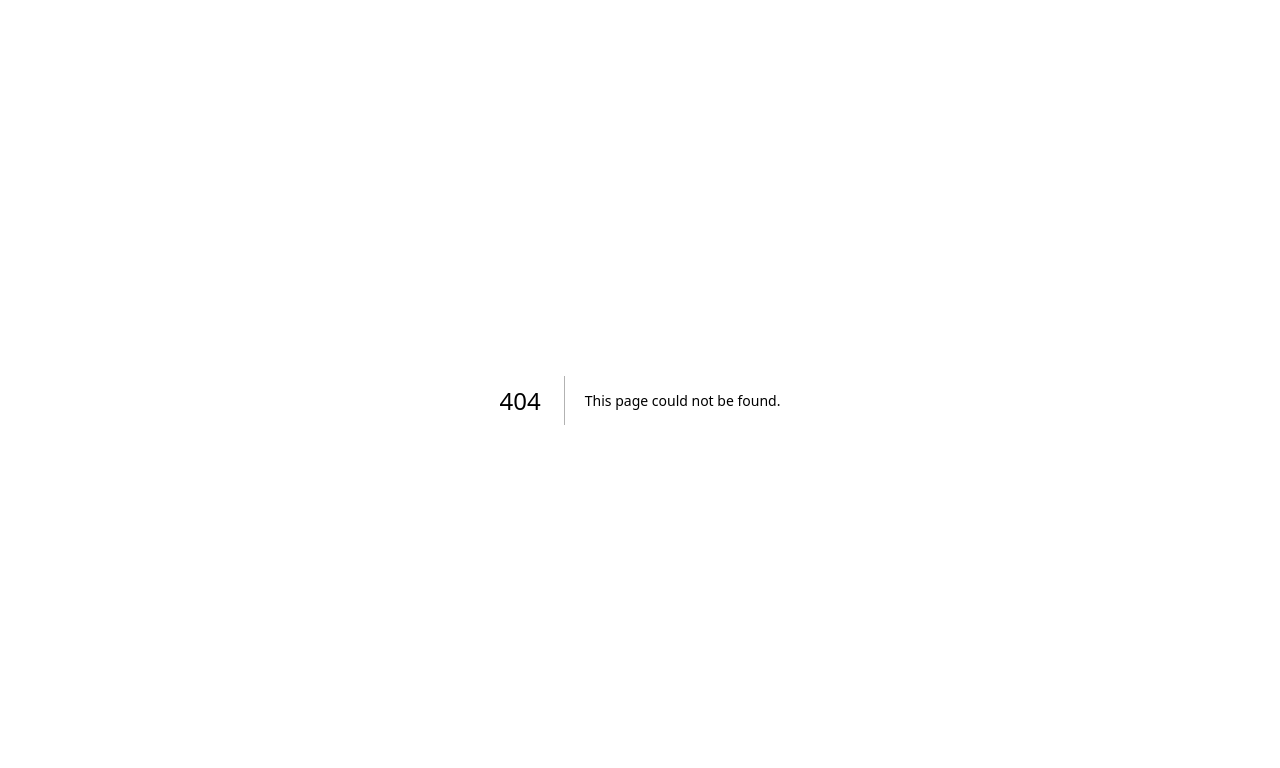
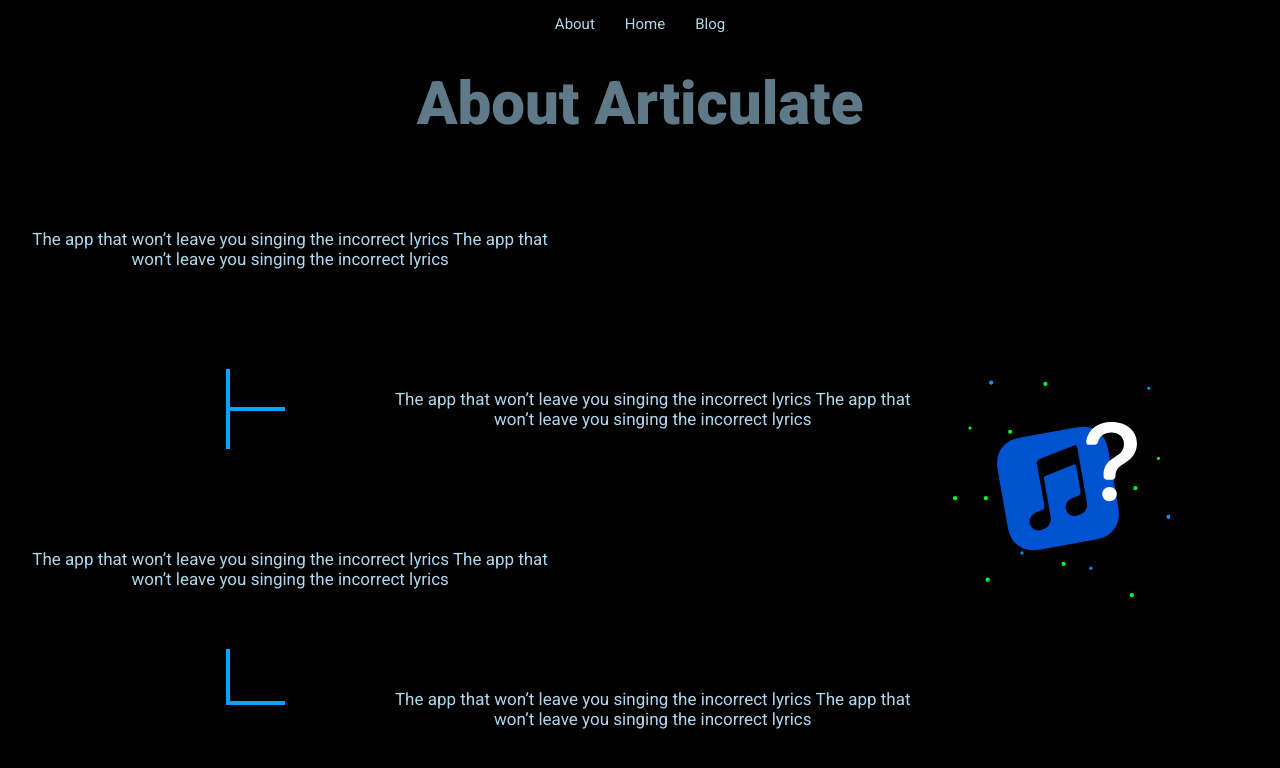
Before and after one commit to SizoDevelops/ArticulateOfficial, a Next.js app: page /about in a window 1280 px wide. Before the commit this address had no page. Shown: the top 768 px of the page. Built offline with nearby package versions, Linux system fonts and the light colour scheme.

Commit message:
About page

```diff
--- /dev/null
+++ b/components/about/Body.jsx
@@ -0,0 +1,52 @@
+import React from 'react'
+import styles from '../styles/aboutPage/Body.module.css'
+import Image from 'next/image'
+import logo from '../../public/logo.svg'
+
+export default function Body() {
+  return (
+    <>
+    <h1 className={styles.title}>About Articulate</h1>
+    <div className={styles.mainCont}>
+        <div className={styles.aboutCont}>
+            <div className={styles.paraCont2}>
+                <div className={styles.divCont}>
+                    <div className={styles.divParaOne3}></div>
+                    <div className={styles.divParaOne22}></div>
+                </div>
+                <p className={styles.para}>The app that won’t leave you singing the incorrect lyrics The app that won’t leave you singing the incorrect lyrics</p>
+            </div>
+
+            <div className={styles.paraCont1}>
+                <div className={styles.divCont}>
+                    <div className={styles.divParaOne1}></div>
+                    <div className={styles.divParaOne11}></div>
+                </div>
+                <p className={styles.para}>The app that won’t leave you singing the incorrect lyrics The app that won’t leave you singing the incorrect lyrics </p>
+            </div>
+
+            <div className={styles.paraCont2}>
+                <div className={styles.divCont}>
+                    <div className={styles.divParaOne3}></div>
+                    <div className={styles.divParaOne22}></div>
+                </div>
+                <p className={styles.para}>The app that won’t leave you singing the incorrect lyrics The app that won’t leave you singing the incorrect lyrics</p>
+            </div>
+
+            <div className={styles.paraCont3}>
+                <div className={styles.lastDivCont}>
+                    <div className={styles.divParaOne2}></div>
+                    <div className={styles.divParaOne11}></div>
+                </div>
+                <p className={styles.para}>The app that won’t leave you singing the incorrect lyrics The app that won’t leave you singing the incorrect lyrics</p>
+            </div>
+        </div>
+        <div className={styles.image}>
+            <Image src={logo} alt="Logo" fill/>
+        </div>
+
+    </div>
+    </>
+
+  )
+}
--- a/components/header.tsx
+++ b/components/header.tsx
@@ -6,7 +6,7 @@
 export default function Header() {
   return (
     <div className={styles.header}>
-        <Link href="/" className={styles.link}>About</Link>
+        <Link href="/about" className={styles.link}>About</Link>
         <Link href="/" className={styles.link}>Home</Link>
         <Link href="/" className={styles.link}>Blog</Link>
     </div>
--- /dev/null
+++ b/components/styles/aboutPage/Body.module.css
@@ -0,0 +1,96 @@
+.mainCont{
+    padding: 30px;
+    width: 100%;
+    display: flex;
+    flex-direction: row;
+    align-items: center;
+    justify-content: space-between;
+}
+.image{
+    width: 300px;
+    height:300px;
+    margin-left: 40px;
+    position: relative;
+    margin-right: 80px;
+    display: none;
+}
+.title{
+    color: #5F7988;
+    width: 100%;
+    text-align: center;
+    font-size: min(60px, 10vw);
+    margin-top: 20px;
+}
+.aboutCont{
+    display: flex;
+    flex-direction: column;
+    width: min(100%, 100vw);
+}
+.paraCont2{
+    height: 160px;
+    align-items: center;
+    display: flex;
+    flex-direction: row-reverse;
+}
+.paraCont3{
+
+    height: 160px;
+    align-items: baseline;
+    display: flex;
+    flex-direction: row;
+}
+.paraCont1{
+    height: 160px;
+    align-items: center;
+    display: flex;
+    flex-direction: row;
+}
+
+
+.para{
+    color: #B1D7EE;
+    text-align: center;
+    font-size: min(17px, 3vw);
+}
+
+.divParaOne1{
+    border: 2px solid #04a3ff;
+    height: 100%;
+}
+.divParaOne11{
+    border: 2px solid #04a3ff;
+    width: 20%;
+}
+
+.divParaOne2{
+    border: 2px solid #04a3ff;
+    height: 50%;
+}
+
+
+.divCont{
+    display: flex;
+    flex-direction: row;
+    align-items: center;
+    justify-content: center;
+    height: 50%;
+    width: 50%;
+    margin-left: 10%;
+}
+.lastDivCont{
+    display: flex;
+    flex-direction: row;
+    align-items: baseline;
+    justify-content: center;
+    height: 70%;
+    margin-left: 10%;
+    width: 50%;
+}
+
+@media (min-width: 1023px){
+    .image{
+
+        position: relative;
+        display: block;
+    }
+}
--- /dev/null
+++ b/pages/about.jsx
@@ -0,0 +1,23 @@
+import React from 'react'
+import Head from 'next/head'
+import styles from '@/styles/Home.module.css'
+import Header from '@/components/header'
+import Body from '../components/about/Body'
+
+export default function about() {
+  return (
+    <>
+
+        <Head>
+        <title>About Articulate: Music and Lyrics</title>
+        <meta name="description" content="Generated by create next app" />
+        <meta name="viewport" content="width=device-width, initial-scale=1" />
+        <link rel="icon" href="/favicon.ico" />
+      </Head>
+        <main className={styles.main}>
+        <Header/>
+        <Body/>
+        </main>
+    </>
+  )
+}
```
Also changed, not shown: public/logo.svg (added).
